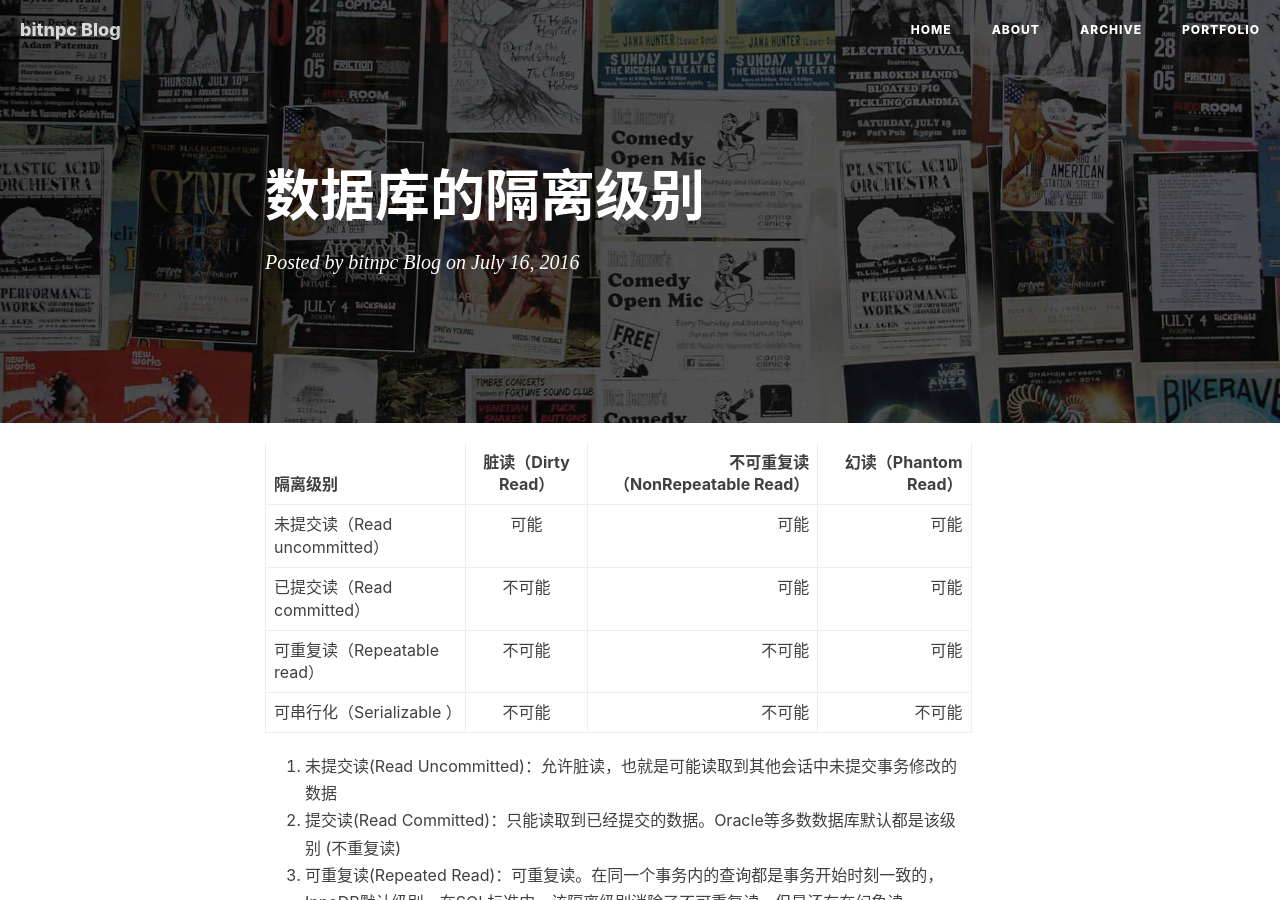
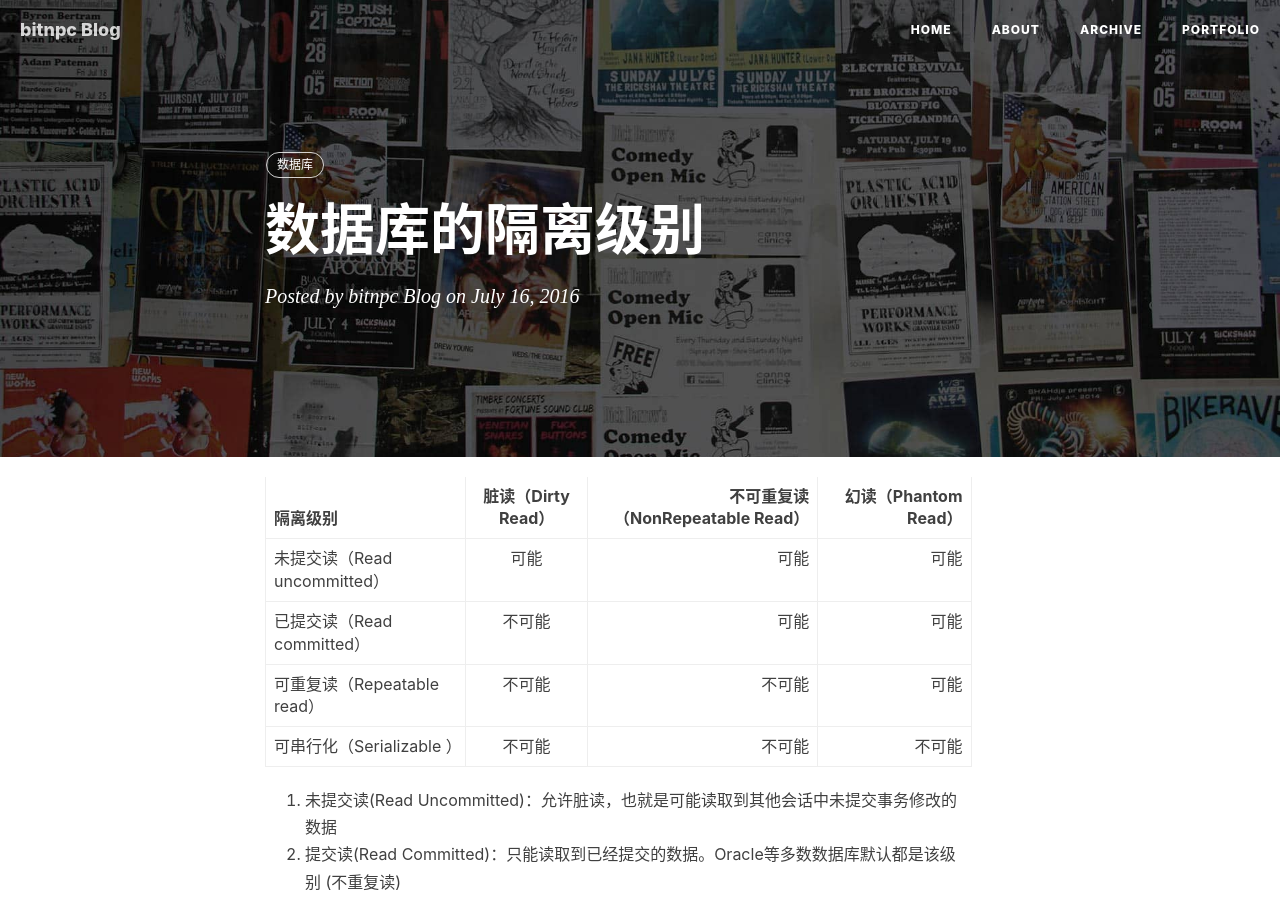
Before and after one commit to bitnpc/bitnpc.github.io, a Jekyll site: the page built from _posts/2016-07-16-database-transaction.md, in a window 1280 px wide and 900 px high. Built offline with Jekyll 4.4.1, drawn with Linux system fonts in a browser that asks for light colours; nearby versions of some CDN libraries; comment, search, counter and statistics services are not loaded.

Commit message:
Add tags

```diff
--- a/_posts/2016-07-16-database-transaction.md
+++ b/_posts/2016-07-16-database-transaction.md
@@ -3,6 +3,8 @@ layout: post
 title: "数据库的隔离级别"
 date: 2016-07-16
 categories:: C && iOS
+tags:
+    - 数据库
 ---
 
 |隔离级别                   |脏读（Dirty Read）|不可重复读（NonRepeatable Read）|幻读（Phantom Read）|
```
Also changed, not shown: _posts/2015-07-03-sort-using-objc.md (+1 -0 lines).
